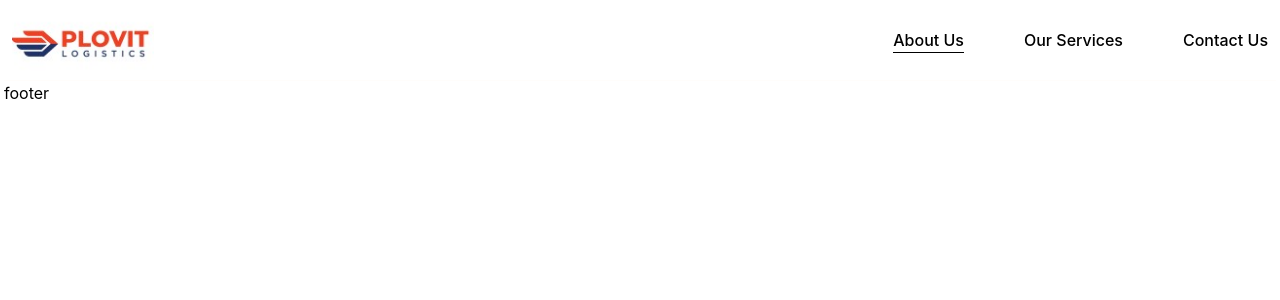
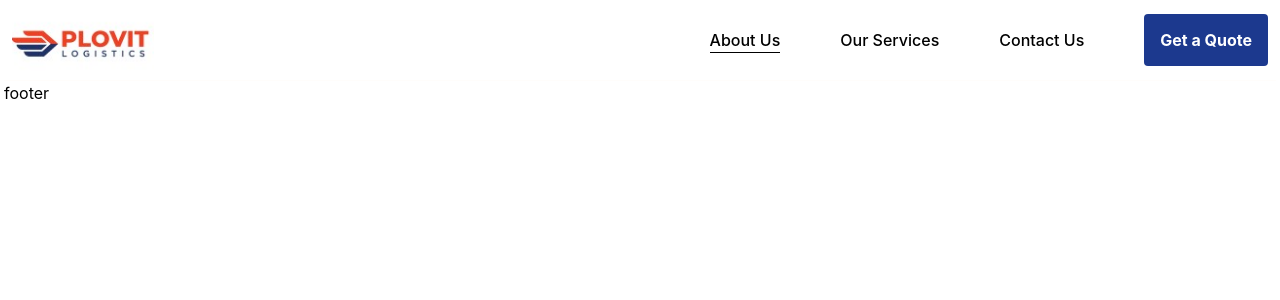
Before and after one commit to imA05-in/plovitlogistics, a React (Vite) app: page / in a window 1280 px wide. Shown: the top 300 px of the page. Built offline with nearby package versions, Linux system fonts and the light colour scheme.

Commit message:
add Get a Quote Button

```diff
--- a/src/components/Navbar/Navbar.jsx
+++ b/src/components/Navbar/Navbar.jsx
@@ -3,6 +3,7 @@ import logo from "../../assets/logo/logo.png";
 import { useState } from "react";
 import flattenColorPalette from "tailwindcss/lib/util/flattenColorPalette";
 import { menuOpen, menuClose } from "../../assets/icons/icons";
+import AnchorBtn from "../Button/AnchorBtn";
 
 export default function Navbar() {
   const navItems = [
@@ -44,13 +45,22 @@ export default function Navbar() {
               {item.label}
             </NavLink>
           ))}
+          <div>
+            <AnchorBtn label={'Get a Quote'} href={`tel:9315111174`}/>
+          </div>
         </div>
 
         {/* Mobile Nav */}
         <div className="md:hidden flex" onClick={ShowMobMenu}>
           {mobMenu === false ? <div> <img className="w-10" src={menuOpen} /> </div> : <div> <img className="w-6" src={menuClose} /> </div>
           }
+          <div>
+            <AnchorBtn label={'Get a Quote'}/>
+          </div>
         </div>
+
+
+
       </div>
 
       <div>
```
